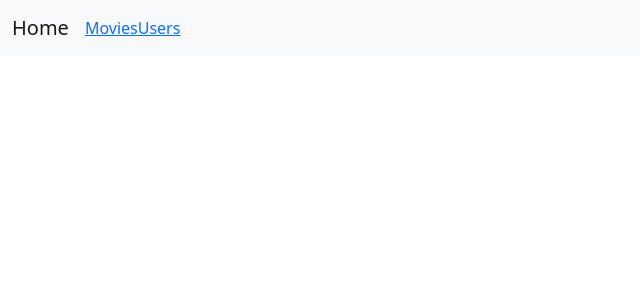
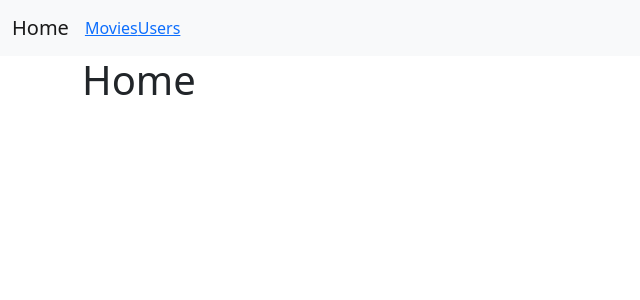
Before and after one commit to kaperrdenden/kossieproject, a React (Create React App) app: page / in a window 1280 px wide. Shown: the top 300 px of the page, without its empty margins (0-640 px from the left). Built offline with nearby package versions, Linux system fonts and the light colour scheme.

Commit message:
Route마다 불러올 컴포넌트 만들기

```diff
--- a/src/App.js
+++ b/src/App.js
@@ -3,6 +3,10 @@ import Counter from './components/Counter';
 import Movie from './components/Movie';
 import MovieForm from './components/MovieForm';
 import Navbar from './components/Navbar';
+import Home from './pages/Home';
+import Movies from './pages/Movies';
+
+
 import {
     BrowserRouter as Router,
     Switch,
@@ -17,40 +21,10 @@ function App() {
 // const [movieTitle,setMovieTitle] = useState('');
 // const [movieYear,setMovieYear] = useState('');
 
-const [movies,setMovies] = useState(
-  [
 
-  ]
-);
-const removeMovie= (id)=>{
 
-  setMovies(movies.filter(movie=>{
-    return id !== movie.id;
-  }))
-}
 
-const renderMovies =  movies.length ? movies.map((movie,i)=>{
-  return(
-    <Movie
-      movie={movie}
-      key={movie.id}
-      removeMovie={removeMovie}
 
-    />
-  )
-})
-: '추가된 영화가 없음';
-const addMovie = (movie) =>{
-  // e.preventDefault();
-  setMovies([
-    ...movies,
-    // {title:movieTitle, year:movieYear}
-    movie,
-  ]);
-
-  // setMovieTitle('');
-  // setMovieYear('');
-};
 
   return (
     <Router>
@@ -58,16 +32,16 @@ const addMovie = (movie) =>{
       <Navbar />
       <div className='container'>
         <Route path='/movies' exact>
-        <h1>Movie List</h1>
-          <MovieForm addMovie={addMovie} />
-          {renderMovies}
+         <Movies />
 
         </Route>
         <Route path='/users' exact>
           <Users/>
 
         </Route>
-        <Route path='/' exact></Route>
+        <Route path='/' exact>
+            <Home />
+        </Route>
        </div>
 
 
--- /dev/null
+++ b/src/pages/Home.js
@@ -0,0 +1,11 @@
+import React from "react";
+
+const Home = () => {
+
+    return(
+
+        <h1>Home</h1>
+    )
+}
+
+export default Home;
--- a/src/pages/Movies.js
+++ b/src/pages/Movies.js
@@ -1,9 +1,46 @@
-import React from "react";
+import React, {useState} from "react";
+import MovieForm from '../components/MovieForm';
+import Movie from "../components/Movie";
+const Movies = () => {
 
-const Movies = () => {
+    const [movies,setMovies] = useState([]);
+    const removeMovie= (id)=>{
+
+        setMovies(movies.filter(movie=>{
+          return id !== movie.id;
+        }))
+      }
+    const renderMovies =  movies.length ? movies.map((movie,i)=>{
+        return(
+          <Movie
+            movie={movie}
+            key={movie.id}
+            removeMovie={removeMovie}
+
+          />
+        )
+      })
+      : '추가된 영화가 없음';
+      const addMovie = (movie) =>{
+        // e.preventDefault();
+        setMovies([
+          ...movies,
+          // {title:movieTitle, year:movieYear}
+          movie,
+        ]);
+
+        // setMovieTitle('');
+        // setMovieYear('');
+      };
+
     return(
+        <>
+            <h1>Movie List</h1>
+            <MovieForm addMovie={addMovie} />
+            {renderMovies}
+        </>
+    )
 
-    )
 }
 
 export default Movies;
```
